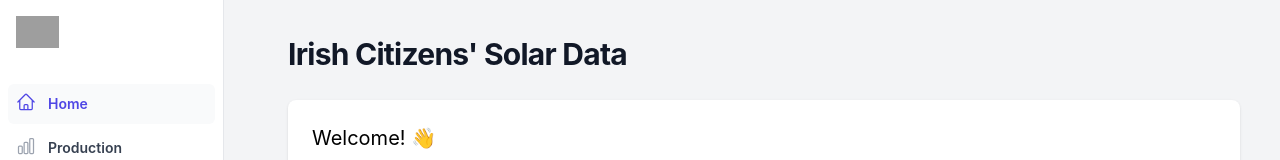
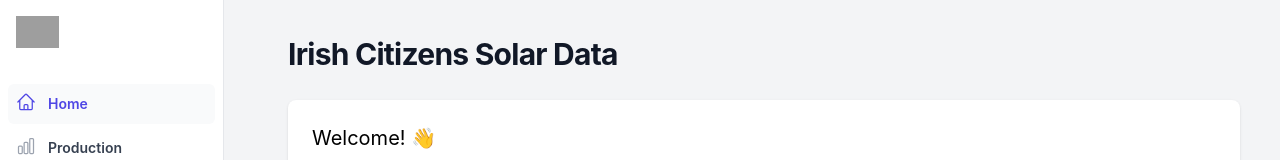
Before and after one commit to FionnD/IrishSolarData, a React (Create React App) app: page / in a window 1280 px wide. Shown: the top 160 px of the page. Built offline with nearby package versions, Linux system fonts and the light colour scheme; grey boxes are pictures that could not be loaded.

Commit message:
fix: grammer

```diff
--- a/src/pages/Index.js
+++ b/src/pages/Index.js
@@ -14,7 +14,7 @@ export default function Index() {
                 <main className="flex-1">
                     <div className="mb-7">
                         <h2 className="text-2xl font-bold leading-7 text-gray-900 sm:text-3xl sm:tracking-tight">
-                            Irish Citizens' Solar Data
+                            Irish Citizens Solar Data
                         </h2>
                     </div>
                     <div className="overflow-hidden rounded-lg bg-white shadow mt-7 mr-10">
```
